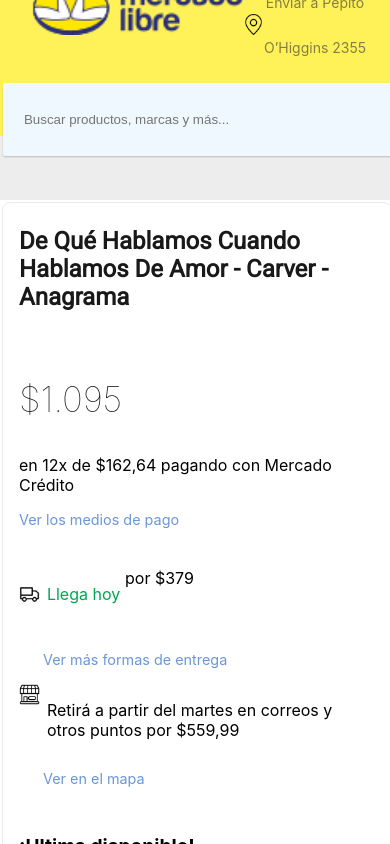
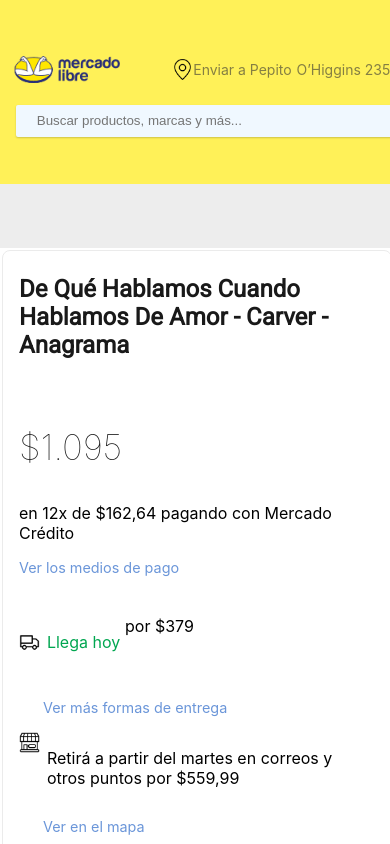
Before and after one commit to whosdavidc/mercadolibre-challenge, a React (Create React App) app: page / in a window 390 px wide. Shown: the top 844 px of the page. Built offline with nearby package versions, Linux system fonts and the light colour scheme.

Commit message:
navbar fixed

```diff
--- a/src/components/Navbar/Navbar.css
+++ b/src/components/Navbar/Navbar.css
@@ -119,19 +119,27 @@
         display: flex;
         flex-direction: column;
         justify-content: center;
-        padding: 0 0.2rem;
+        padding: 24px 16px 24px 16px;
         height: 8.5rem;
         max-width: 100%;
     }
     .ubication-logo{
-        margin-top: 0 !important;
         align-items: center;
+        margin-top: 0;
+    }
+    .ubication-text{
+        display: flex;
+        flex-direction: row ;
+    }
+    .ubication-text p{
+        margin-right: 0.3rem;
     }
     .logo{
+        width: 100%;
         display: flex;
-        align-items: baseline;
-        justify-content: baseline;
-        margin: 0% !important;
+        align-items: center;
+        justify-content: space-between;
+        padding-left: 0.4rem;
     }
     #logo{
         height: 60%;
--- a/src/components/Searchbox/Searchbox.css
+++ b/src/components/Searchbox/Searchbox.css
@@ -13,5 +13,6 @@
     .searchBox {
         width: 100%;
         margin-top: 0.8rem;
+        padding: 0 1.3rem;
     }
 }
```
